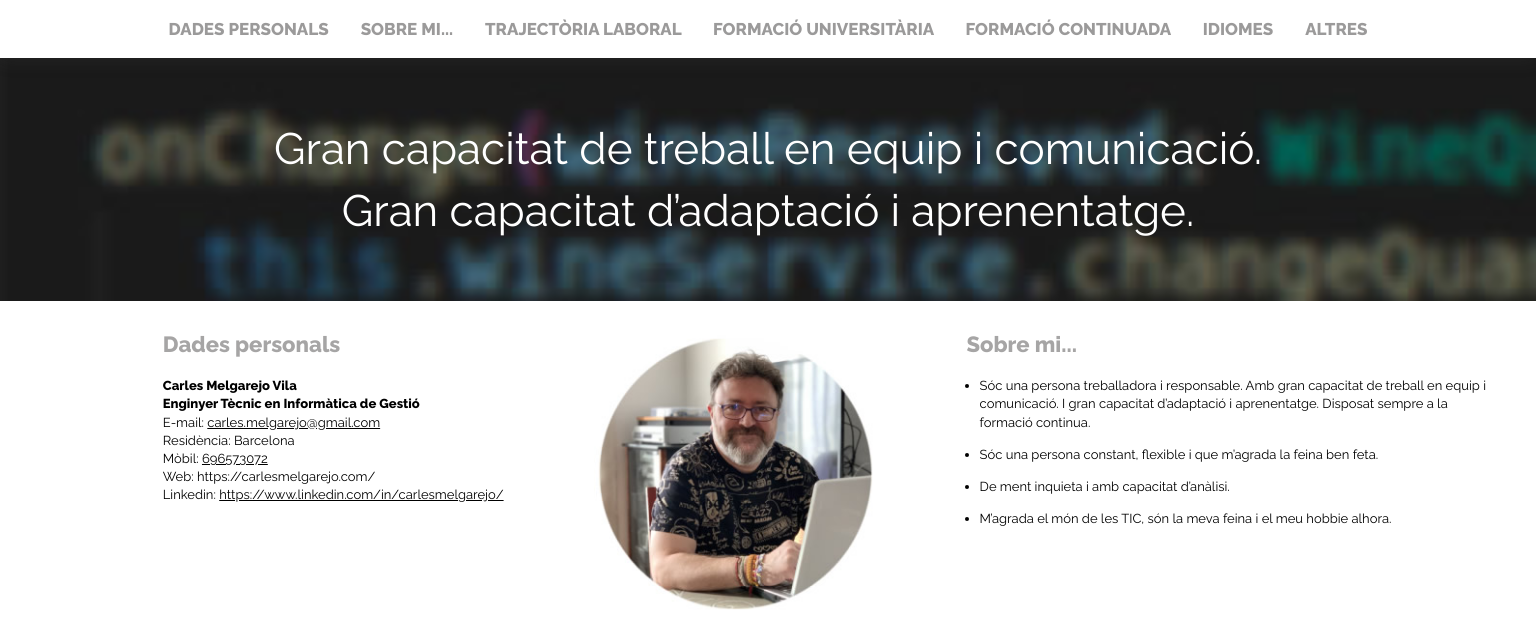
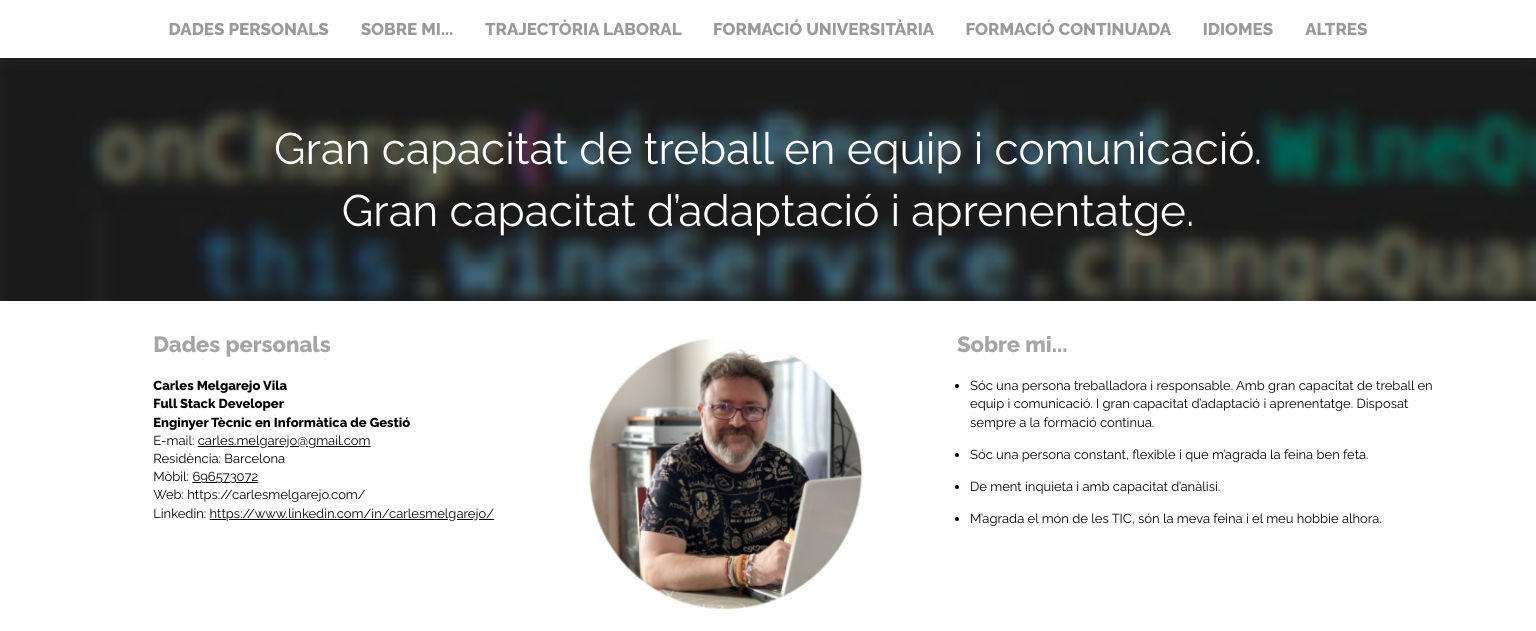
Before and after one commit to cmelgarejouoc/uoc-boilerplate-pac1, a website built with Parcel: page src/index.html in a window 1536 px wide. Shown: the part 126-757 px from the top of the page. Built offline with nearby package versions, Linux system fonts and the light colour scheme.

Commit message:
PAC1 Retocs per > 1440px i textos

```diff
--- a/src/assets/styles/layouts/_home.scss
+++ b/src/assets/styles/layouts/_home.scss
@@ -367,6 +367,13 @@
     @media screen and (min-width: 1030px){
       // Box model
       padding-bottom: 2rem;
+    }
+
+    @media screen and (min-width: 1440px){
+      // Box model
+      max-width: 1440px;
+      margin-right: auto;
+      margin-left: auto;
     }
   }
 
--- a/src/index.html
+++ b/src/index.html
@@ -44,6 +44,7 @@
             </h2>
             <p>
               <strong>Carles Melgarejo Vila</strong><br>
+              <strong>Full Stack Developer</strong><br>
               <strong>Enginyer Tècnic en Informàtica de Gestió</strong><br>
               E-mail:   <a href="mailto:carles.melgarejo@gmail.com">carles.melgarejo@gmail.com</a><br>
               Residència:    Barcelona<br>
```
